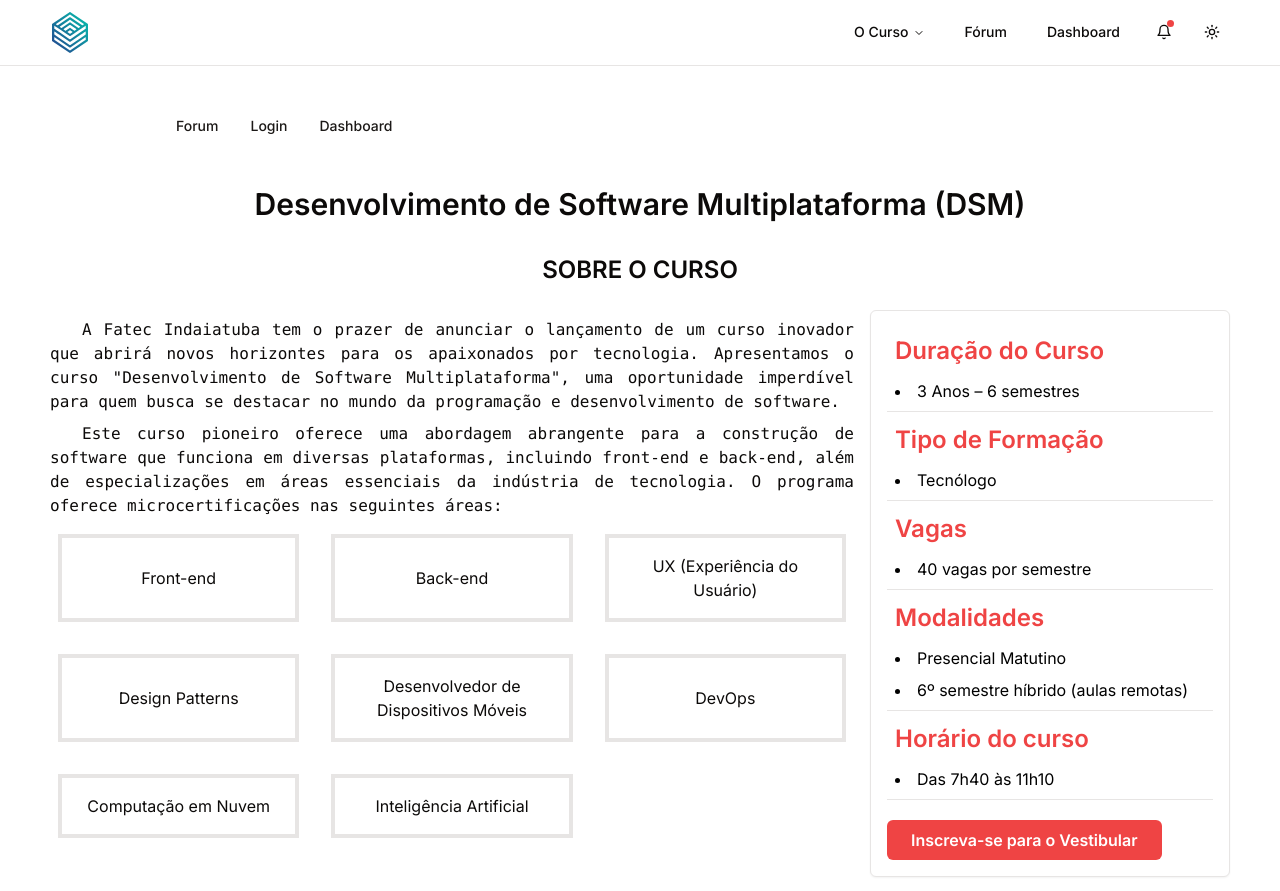
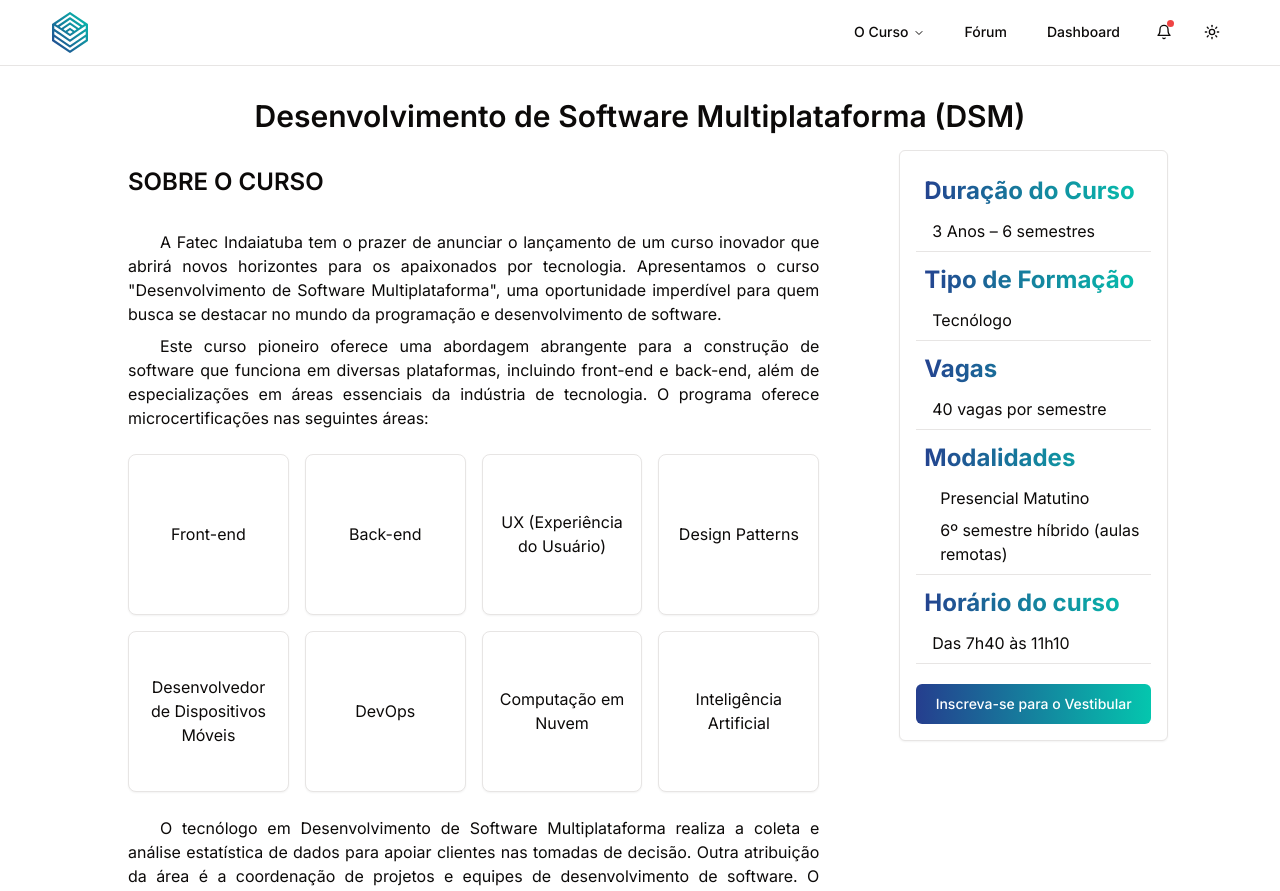
Before and after one commit to GabrielNito/Projeto-Integrador, a React (Vite) app in the folder frontend/: page / in a window 1280 px wide. Shown: the top 891 px of the page. Built offline with nearby package versions, Linux system fonts and the light colour scheme.

Commit message:
fix: redo HomePage

```diff
--- a/frontend/src/Pages/HomePage/HomePage.tsx
+++ b/frontend/src/Pages/HomePage/HomePage.tsx
@@ -1,7 +1,6 @@
 import Navbar from "@/components/Navbar/Navbar";
 import { useEffect } from "react";
 import ContentHomePage from "../../components/HomePage/ContentHomePage";
-import LinksSection from "../../components/HomePage/LinksSection";
 
 export default function Home() {
   useEffect(() => {
@@ -12,10 +11,9 @@ export default function Home() {
     <>
       <Navbar />
 
-      <LinksSection />
+      {/* <LinksSection /> */}
 
       <ContentHomePage />
-
     </>
   );
 }
--- a/frontend/src/components/HomePage/CardInformacoesCurso.tsx
+++ b/frontend/src/components/HomePage/CardInformacoesCurso.tsx
@@ -1,3 +1,4 @@
+import { Button } from "../ui/button";
 import { Card } from "../ui/card";
 import { Separator } from "../ui/separator";
 
@@ -21,10 +22,7 @@ const courseInfoData: ICursoInf[] = [
   },
   {
     title: "Modalidades",
-        details: [
-            "Presencial Matutino",
-            "6º semestre híbrido (aulas remotas)",
-        ],
+    details: ["Presencial Matutino", "6º semestre híbrido (aulas remotas)"],
   },
   {
     title: "Horário do curso",
@@ -34,34 +32,35 @@ const courseInfoData: ICursoInf[] = [
 
 const CourseInfoItem = ({ title, details }: ICursoInf) => (
   <>
-        <h3 className="font-semibold text-2xl text-red-500 p-2">{title}</h3>
+    <h3 className="bg-gradient-to-r bg-clip-text text-transparent font-bold text-2xl p-2">
+      {title}
+    </h3>
     {Array.isArray(details) ? (
       details.map((detail, index) => (
-                <li key={index} className="pl-2 py-1">
+        <li key={index} className="ml-4 pl-2 py-1 list-none">
           {detail}
         </li>
       ))
     ) : (
-            <li className="pl-2 py-1">{details}</li>
+      <li className="ml-2 pl-2 py-1 list-none">{details}</li>
     )}
-        <Separator className="dark:bg-white my-1" />
+    <Separator className="my-1" />
   </>
 );
 
 export default function CardInformacoesCurso() {
   return (
-        <Card className="p-4 rounded-md dark:bg-gray-800 dark:text-white bg-white text-black w-[360px]">
+    <Card className="p-4 rounded-md lg:w-[360px] h-fit">
       {courseInfoData.map((info) => (
-                <CourseInfoItem key={info.title} title={info.title} details={info.details} />
+        <CourseInfoItem
+          key={info.title}
+          title={info.title}
+          details={info.details}
+        />
       ))}
-            <a
-                target="_blank"
-                rel="noopener noreferrer"
-                className="mt-4 inline-block px-6 py-2 bg-red-500 text-white font-semibold rounded-md hover:bg-red-600 focus:outline-none focus:ring-2 focus:ring-red-500 focus:ring-opacity-50 transition"
-                href="https://www.vestibularfatec.com.br/home/"
-            >
+      <Button className="mt-4 w-full bg-gradient-to-r text-white">
         Inscreva-se para o Vestibular
-            </a>
+      </Button>
     </Card>
   );
 }
--- a/frontend/src/components/HomePage/ContentHomePage.tsx
+++ b/frontend/src/components/HomePage/ContentHomePage.tsx
@@ -2,12 +2,12 @@ import { ReactNode } from "react";
 import CardInformacoesCurso from "./CardInformacoesCurso";
 import DialogCollections from "./DialogCollections";
 
-interface IChildrenProps{
-  children: ReactNode
+interface IChildrenProps {
+  children: ReactNode;
 }
 
-const Paragraph = ({ children } : IChildrenProps) => (
-  <p style={{ textIndent: "2rem" }} className="my-2 font-mono">
+const Paragraph = ({ children }: IChildrenProps) => (
+  <p style={{ textIndent: "2rem" }} className="my-2 font-normal">
     {children}
   </p>
 );
@@ -15,46 +15,73 @@ const Paragraph = ({ children } : IChildrenProps) => (
 export default function ContentHomePage() {
   return (
     <div className="w-full px-8">
-      <h1 className="text-3xl font-semibold mb-4 text-center">
+      <h1 className="mt-8 text-xl lg:text-3xl font-semibold mb-4 text-center">
         Desenvolvimento de Software Multiplataforma (DSM)
       </h1>
 
-      <section className="w-full p-4">
-        <h2 className="text-2xl font-semibold mb-6 text-center">SOBRE O CURSO</h2>
-
-        <div className="flex items-start gap-4 flex-wrap justify-center">
-          <div className="w-full text-justify lg:w-[calc(100%-380px)]">
+      <div className="flex max-lg:flex-col lg:px-20">
+        <section className="w-full lg:p-4 lg:pr-20">
+          <h2 className="lg:text-2xl font-semibold mb-6">SOBRE O CURSO</h2>
+          <div className="flex justify-center">
+            <div className="flex items-center gap-4 flex-wrap justify-center">
+              <div className="w-full text-justify">
                 <Paragraph>
-              A Fatec Indaiatuba tem o prazer de anunciar o lançamento de um curso inovador que abrirá novos horizontes para os apaixonados por tecnologia. Apresentamos o curso "Desenvolvimento de Software Multiplataforma", uma oportunidade imperdível para quem busca se destacar no mundo da programação e desenvolvimento de software.
+                  A Fatec Indaiatuba tem o prazer de anunciar o lançamento de um
+                  curso inovador que abrirá novos horizontes para os apaixonados
+                  por tecnologia. Apresentamos o curso "Desenvolvimento de
+                  Software Multiplataforma", uma oportunidade imperdível para
+                  quem busca se destacar no mundo da programação e
+                  desenvolvimento de software.
                 </Paragraph>
                 <Paragraph>
-              Este curso pioneiro oferece uma abordagem abrangente para a construção de software que funciona em diversas plataformas, incluindo front-end e back-end, além de especializações em áreas essenciais da indústria de tecnologia. O programa oferece microcertificações nas seguintes áreas:
+                  Este curso pioneiro oferece uma abordagem abrangente para a
+                  construção de software que funciona em diversas plataformas,
+                  incluindo front-end e back-end, além de especializações em
+                  áreas essenciais da indústria de tecnologia. O programa
+                  oferece microcertificações nas seguintes áreas:
                 </Paragraph>
+              </div>
 
               <DialogCollections />
-          </div>
 
-          <CardInformacoesCurso />
-
-          <div className="w-full text-justify lg:w-full">
+              <div className="w-full text-justify">
                 <Paragraph>
-              O tecnólogo em Desenvolvimento de Software Multiplataforma realiza a coleta e análise estatística de dados para apoiar clientes nas tomadas de decisão. Outra atribuição da área é a coordenação de projetos e equipes de desenvolvimento de software. O profissional pode projetar, desenvolver e testar softwares para múltiplas plataformas, aplicações em nuvem e internet das coisas. Entre outras habilidades, cabe ao especialista a apresentação de soluções tecnológicas a partir de conceitos, métodos e tecnologias de linguagens de programação, banco de dados, engenharia de software, segurança da informação e inteligência artificial.
+                  O tecnólogo em Desenvolvimento de Software Multiplataforma
+                  realiza a coleta e análise estatística de dados para apoiar
+                  clientes nas tomadas de decisão. Outra atribuição da área é a
+                  coordenação de projetos e equipes de desenvolvimento de
+                  software. O profissional pode projetar, desenvolver e testar
+                  softwares para múltiplas plataformas, aplicações em nuvem e
+                  internet das coisas. Entre outras habilidades, cabe ao
+                  especialista a apresentação de soluções tecnológicas a partir
+                  de conceitos, métodos e tecnologias de linguagens de
+                  programação, banco de dados, engenharia de software, segurança
+                  da informação e inteligência artificial.
                 </Paragraph>
                 <Paragraph>
-              As inscrições para o vestibular deste novo curso já estão abertas&nbsp;
+                  As inscrições para o vestibular deste novo curso já estão
+                  abertas&nbsp;
                   <a
-                className="text-red-500 hover:text-red-600"
+                    className="text-[#04c6ae]"
                     href="https://www.vestibularfatec.com.br/home/"
-                target= "_blank"
+                    target="_blank"
                     rel="noopener noreferrer"
                   >
                     (www.vestibularfatec.com.br)
                   </a>
-              . Esta é a sua oportunidade de ingressar nessa jornada de aprendizado tecnológico. Se você é um entusiasta da tecnologia, um desenvolvedor em ascensão ou alguém que deseja mudar de carreira e explorar o vasto mundo do desenvolvimento de software, este curso é a escolha certa.
+                  . Esta é a sua oportunidade de ingressar nessa jornada de
+                  aprendizado tecnológico. Se você é um entusiasta da
+                  tecnologia, um desenvolvedor em ascensão ou alguém que deseja
+                  mudar de carreira e explorar o vasto mundo do desenvolvimento
+                  de software, este curso é a escolha certa.
                 </Paragraph>
               </div>
             </div>
+          </div>
         </section>
+
+        <CardInformacoesCurso />
+      </div>
     </div>
   );
 }
--- a/frontend/src/components/HomePage/DialogCollections.tsx
+++ b/frontend/src/components/HomePage/DialogCollections.tsx
@@ -1,3 +1,4 @@
+import { Card } from "../ui/card";
 import {
   Dialog,
   DialogHeader,
@@ -15,44 +16,57 @@ interface IDialogData {
 const dialogsData = [
   {
     title: "Front-end",
-        description: "Aprenda a criar interfaces de usuário atraentes e funcionais para aplicativos e sites.",
+    description:
+      "Aprenda a criar interfaces de usuário atraentes e funcionais para aplicativos e sites.",
   },
   {
     title: "Back-end",
-        description: "Desenvolva habilidades para criar servidores, bancos de dados e lógica de negócios que impulsionam aplicativos.",
+    description:
+      "Desenvolva habilidades para criar servidores, bancos de dados e lógica de negócios que impulsionam aplicativos.",
   },
   {
     title: "UX (Experiência do Usuário)",
-        description: "Domine a arte de criar experiências digitais intuitivas e agradáveis para os usuários.",
+    description:
+      "Domine a arte de criar experiências digitais intuitivas e agradáveis para os usuários.",
   },
   {
     title: "Design Patterns",
-        description: "Aprenda a aplicar padrões de design de software comprovados para criar código mais eficiente e sustentável.",
+    description:
+      "Aprenda a aplicar padrões de design de software comprovados para criar código mais eficiente e sustentável.",
   },
   {
     title: "Desenvolvedor de Dispositivos Móveis",
-        description: "Explore o mundo da criação de aplicativos móveis para Android e iOS.",
+    description:
+      "Explore o mundo da criação de aplicativos móveis para Android e iOS.",
   },
   {
     title: "DevOps",
-        description: "Descubra como otimizar o desenvolvimento e a entrega de software por meio da integração contínua e entrega contínua.",
+    description:
+      "Descubra como otimizar o desenvolvimento e a entrega de software por meio da integração contínua e entrega contínua.",
   },
   {
     title: "Computação em Nuvem",
-        description: "Domine os conceitos e práticas da computação em nuvem, uma das tecnologias mais demandadas no mercado.",
+    description:
+      "Domine os conceitos e práticas da computação em nuvem, uma das tecnologias mais demandadas no mercado.",
   },
   {
     title: "Inteligência Artificial",
-        description: "Aprofunde-se no campo da IA e aprenda a criar sistemas inteligentes e algoritmos de aprendizado de máquina.",
+    description:
+      "Aprofunde-se no campo da IA e aprenda a criar sistemas inteligentes e algoritmos de aprendizado de máquina.",
   },
 ];
 
-function DialogItem({ title, description } : IDialogData) {
+function DialogItem({ title, description }: IDialogData) {
   return (
     <Dialog>
-            <DialogTrigger className="p-4 border-4 dark:hover:bg-slate-900 hover:bg-slate-200 m-2 flex-shrink-0 text-center">
+      <DialogTrigger>
+        <Card className="aspect-square flex justify-center items-center p-4">
+          <h1 className="text-bold">{title}</h1>
+        </Card>
+      </DialogTrigger>
+      {/* <DialogTrigger className="p-4 border-4 dark:hover:bg-slate-900 hover:bg-slate-200 m-2 flex-shrink-0 text-center">
                 {title}
-            </DialogTrigger>
+            </DialogTrigger> */}
       <DialogContent>
         <DialogHeader>
           <DialogTitle>{title}</DialogTitle>
@@ -65,9 +79,13 @@ function DialogItem({ title, description } : IDialogData) {
 
 export default function DialogCollections() {
   return (
-        <div className="grid grid-cols-2 xl:grid-cols-3 gap-4 w-full">
-            {dialogsData.map(dialog => (
-                <DialogItem key={dialog.title} title={dialog.title} description={dialog.description} />
+    <div className="grid grid-cols-2 lg:grid-cols-4 gap-2 lg:gap-4 w-full">
+      {dialogsData.map((dialog) => (
+        <DialogItem
+          key={dialog.title}
+          title={dialog.title}
+          description={dialog.description}
+        />
       ))}
     </div>
   );
--- a/frontend/tailwind.config.js
+++ b/frontend/tailwind.config.js
@@ -7,6 +7,12 @@ export default {
     ],
     theme: {
         extend: {
+            backgroundImage: {
+                'gradient-to-r': 'linear-gradient(to right, #253e8e, #04c6ae)',
+            },
+            textColor: {
+                transparent: 'transparent',
+            },
             borderRadius: {
                 lg: 'var(--radius)',
                 md: 'calc(var(--radius) - 2px)',
```
Lines whose indentation alone changed are shown as unchanged.
